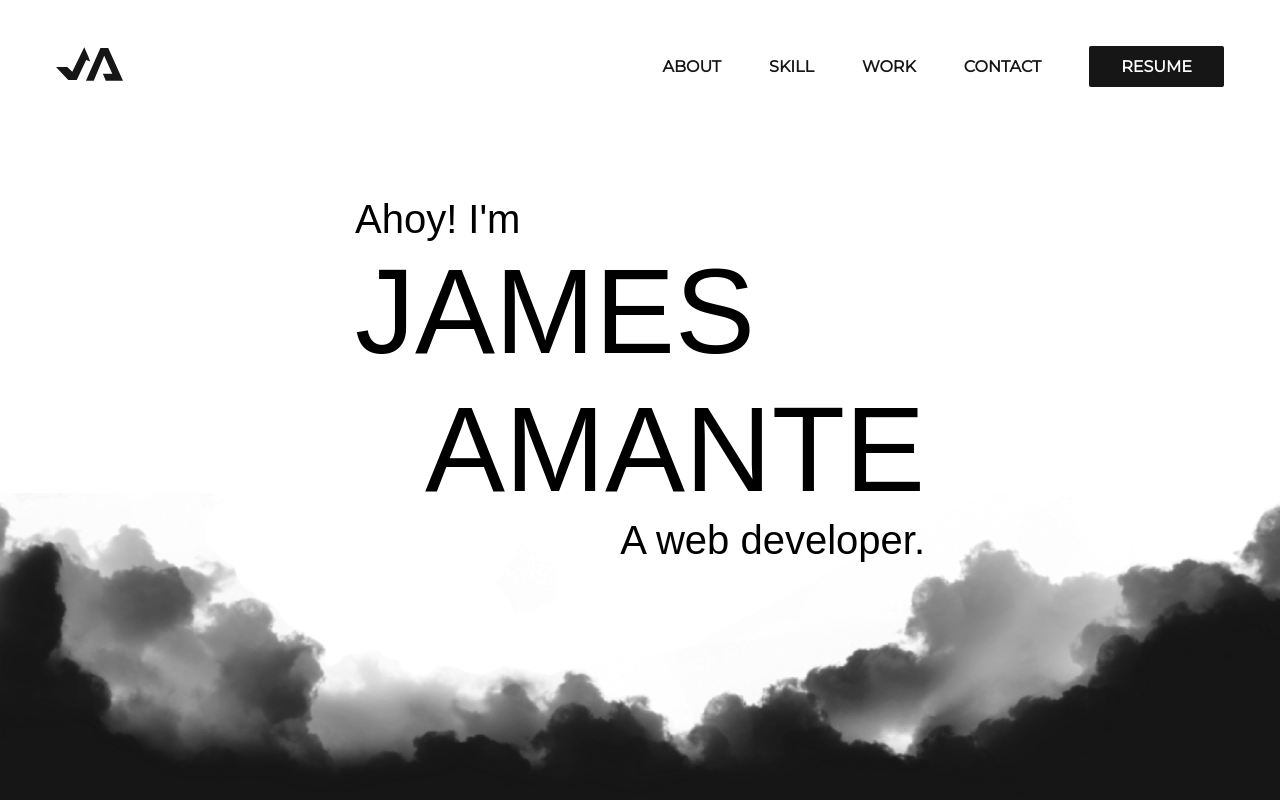
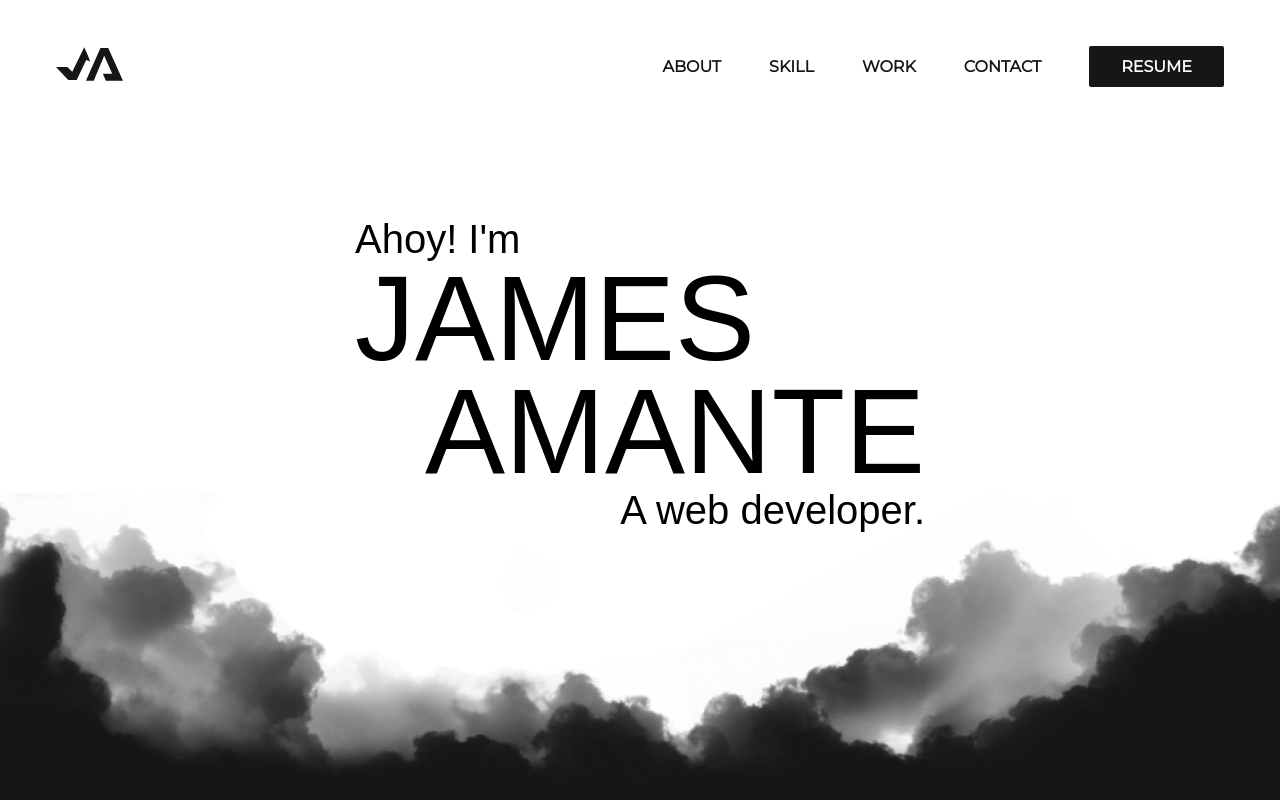
Before and after one commit to iamante/iamante_v2, a React (Create React App) app: page / in a window 1280 px wide. Shown: the top 800 px of the page. Built offline with nearby package versions, Linux system fonts and the light colour scheme; a web font is replaced by a local one.

Commit message:
fixing navbar

```diff
--- a/src/App.css
+++ b/src/App.css
@@ -1,4 +1,3 @@
 .App {
-    height: 100vh;
-    overflow-x: hidden;
+  overflow-x: hidden;
 }
--- a/src/components/Header/Header.css
+++ b/src/components/Header/Header.css
@@ -1,5 +1,7 @@
 .navbar {
-  position: relative;
+  position: absolute;
+  z-index: 99;
+  width: 100%;
   display: flex;
   justify-content: space-between;
   align-items: center;
--- a/src/components/Hero/Hero.css
+++ b/src/components/Hero/Hero.css
@@ -1,15 +1,15 @@
 .hero {
   width: 100%;
   position: relative;
-  height: calc(100vh - 133px);
+  height: 100vh;
   display: flex;
   justify-content: center;
-  align-items: flex-start;
+  align-items: center;
 }
 
 .hero-title {
   font-family: "Englebert", sans-serif;
-  padding-top: 4rem;
+  margin-bottom: 50px;
 }
 
 .hero-title h4 {
@@ -23,6 +23,7 @@
   font-weight: normal;
   margin: 0;
   font-size: 120px;
+  line-height: 3cm;
 }
 
 .hero-title h1 span {
@@ -156,6 +157,7 @@
 
   .hero-title h1 {
     font-size: 80px;
+    line-height: 2cm;
   }
 
   .hero img {
```
